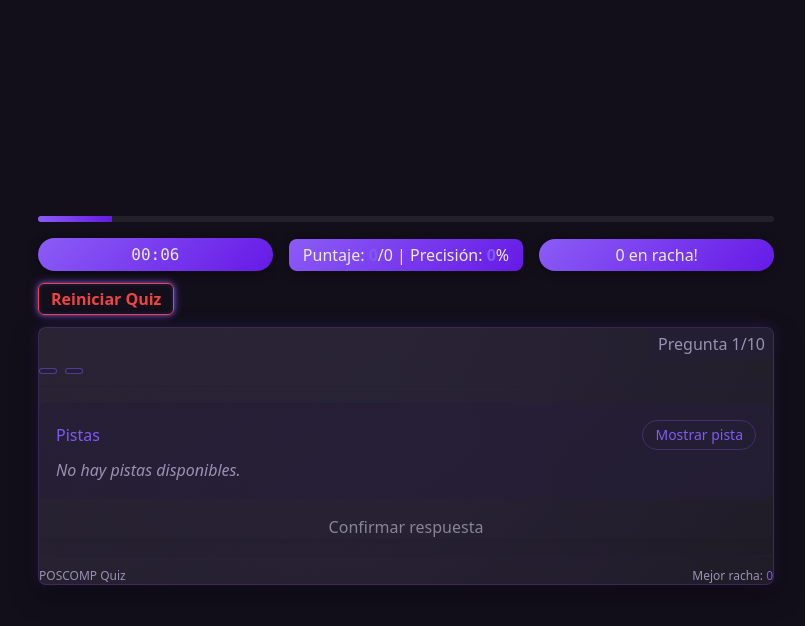
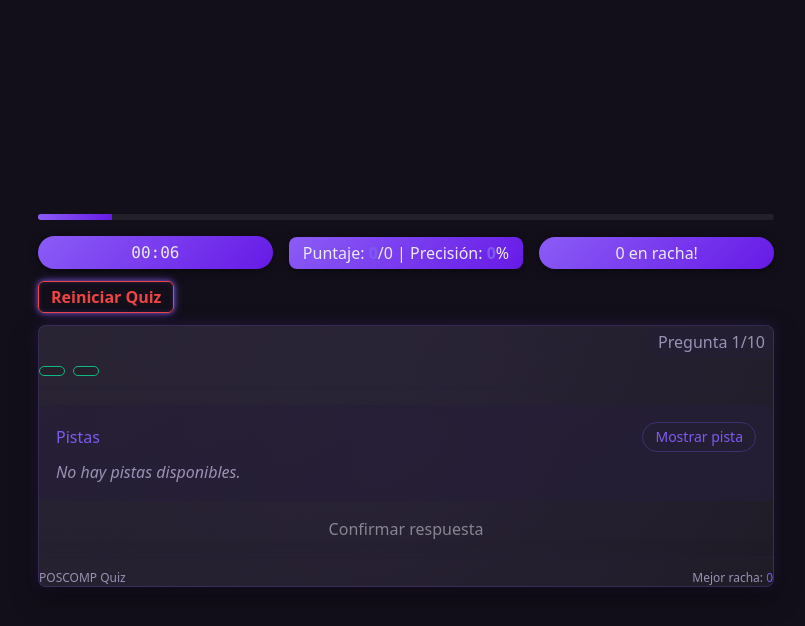
Before and after one commit to nhrot-fc/cs_guesser, a Django app: template gemini_app/templates/quiz.html in a window 1280 px wide. Shown: the top 626 px of the page, without its empty margins (234-1039 px from the left). Run offline with Django 5.2, Linux system fonts and the light colour scheme; the template is opened without the code that fills it, so the values that code supplies are empty.

Commit message:
Update Django settings for Heroku deployment; add Whitenoise middleware and configure static files. Enhance quiz template with unified badge styling and adjust option badge sizes. Add Procfile and runtime.txt for deployment setup. Include comprehensive requirements.txt for project dependencies.

```diff
--- a/gemini_app/templates/quiz.html
+++ b/gemini_app/templates/quiz.html
@@ -252,6 +252,29 @@
         background: linear-gradient(to right, #8b5cf6, #661ae6);
         transition: width 0.5s ease;
     }
+
+    /* Unified badge styling for spans */
+    .badge {
+        display: inline-block;
+        font-size: 0.875rem; /* text-sm */
+        padding: 0.25rem 0.75rem;
+        background-color: var(--card-bg);
+        color: var(--accent-color);
+        border: 1px solid var(--accent-color);
+        border-radius: 9999px;
+        transition: background-color 0.3s, color 0.3s;
+    }
+    .badge:hover {
+        background-color: var(--accent-color);
+        color: var(--background-color);
+    }
+
+    /* Increase option-letter badge size */
+    #options-container .option-btn .letter-badge {
+        width: 2rem;
+        height: 2rem;
+        font-size: 1rem;
+    }
 </style>
 {% endblock %}
 
@@ -299,10 +322,10 @@
 
             <!-- Etiquetas -->
             <div class="flex flex-wrap gap-2 mt-2">
-                <span class="px-2 py-0.5 bg-dark-matter/80 border border-void-purple/50 text-void-purple rounded-full text-xs">
+                <span class="badge">
                     {{ question.questionType }}
                 </span>
-                <span class="px-2 py-0.5 bg-dark-matter/80 border border-void-purple/50 text-void-purple rounded-full text-xs">
+                <span class="badge">
                     {{ question.metadata.difficulty }}
                 </span>
             </div>
@@ -340,7 +363,7 @@
                         class="option-btn w-full text-left py-3 px-4 border border-dark-matter/30 bg-gradient-to-r from-dark-matter/80 to-dark-matter/60 rounded-md flex items-center gap-3 transform transition-all duration-300 ease-out hover:scale-[1.02] shine-effect backdrop-blur-sm animate-slide-in"
                         data-index="{{ forloop.counter0 }}"
                         data-answer="{{ option.answer|yesno:'true,false' }}">
-                    <span class="inline-flex justify-center items-center w-7 h-7 rounded-full bg-deep-space text-void-purple text-sm font-semibold border border-void-purple/50 shadow-md">
+                    <span class="inline-flex justify-center items-center letter-badge rounded-full bg-deep-space text-void-purple font-semibold border border-void-purple/50 shadow-md">
                         {{ forloop.counter|add:"64"|stringformat:"c" }}
                     </span>
                     <span class="option-text text-code-white">{{ option.label }}</span>
--- /dev/null
+++ b/runtime.txt
@@ -0,0 +1 @@
+python-3.11.0
```
Also changed, not shown: cs_quiz/settings.py (+6 -1 lines), requirements.txt (added, +62 -0 lines), 1 other file.
